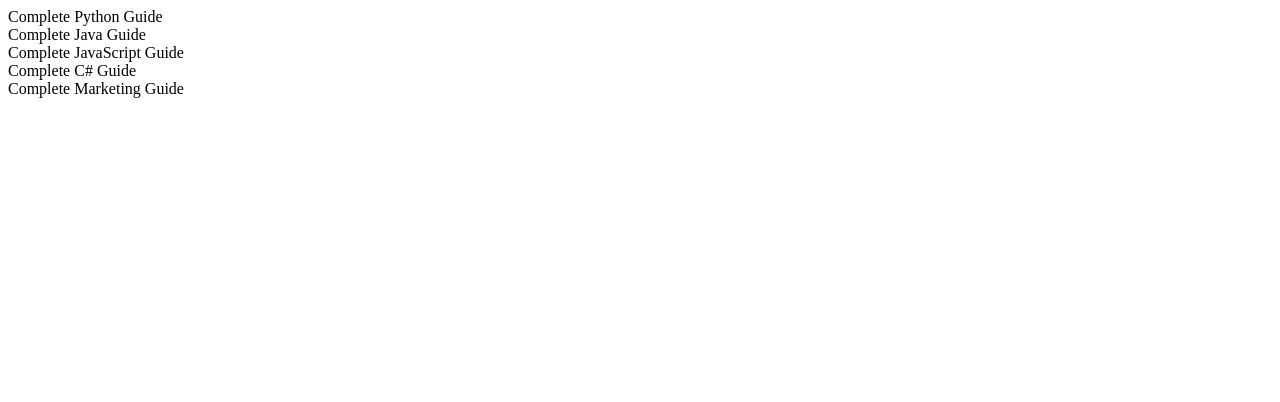
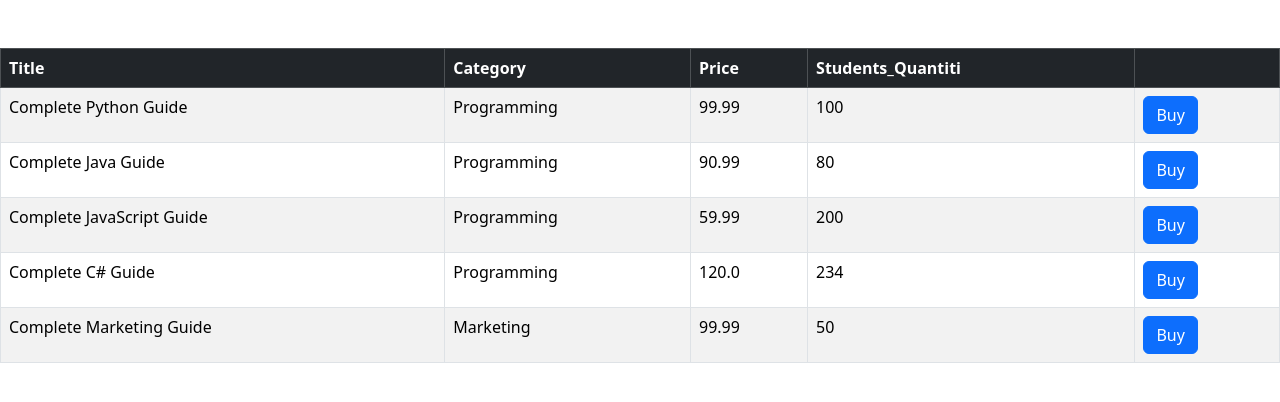
Before and after one commit to Serj2626/django-courses, a Django app: page /shop/ in a window 1280 px wide. Shown: the top 402 px of the page. Run offline with Django 4.2, Linux system fonts and the light colour scheme; data comes from the database, SQL or seed files in the repository; both versions use the stored data as it was after the commit.

Commit message:
turn bootstrap in courses.html

```diff
--- a/shop/templates/courses.html
+++ b/shop/templates/courses.html
@@ -1,5 +1,8 @@
-<table>
-    <thead>
+<head>
+    <link href="https://cdn.jsdelivr.net/npm/bootstrap@5.3.0-alpha3/dist/css/bootstrap.min.css" rel="stylesheet" integrity="sha384-KK94CHFLLe+nY2dmCWGMq91rCGa5gtU4mk92HdvYe+M/SXH301p5ILy+dN9+nJOZ" crossorigin="anonymous">
+</head>
+<table class='table mt-5 table-bordered table-striped table-hover'>
+    <thead class='table-dark'>
         <tr>
             <th>Title</th>
             <th>Category</th>
@@ -9,12 +12,14 @@
         </tr>
     </thead>
     <tbody>
+        {% for course in courses %}
         <tr>
-            <td>My course</td>
-            <td>Programming</td>
-            <td>49.99</td>
-            <td>200</td>
-            <td><button>Buy</button></td>
+            <td>{{ course.title }}</td>
+            <td>{{ course.category }}</td>
+            <td>{{ course.price }}</td>
+            <td>{{ course.students_qty }}</td>
+            <td><button class='btn btn-primary'>Buy</button></td>
         </tr>
+        {% endfor %}
     </tbody>
 </table>
--- a/shop/views.py
+++ b/shop/views.py
@@ -5,5 +5,4 @@ from .models import Course
 
 def index(request):
     courses = Course.objects.all()
-    res = [str(course) + '<br>' for course in courses]
-    return HttpResponse(res)
+    return render(request, 'courses.html', {'courses': courses})
```
Also changed, not shown: db.sqlite3.
